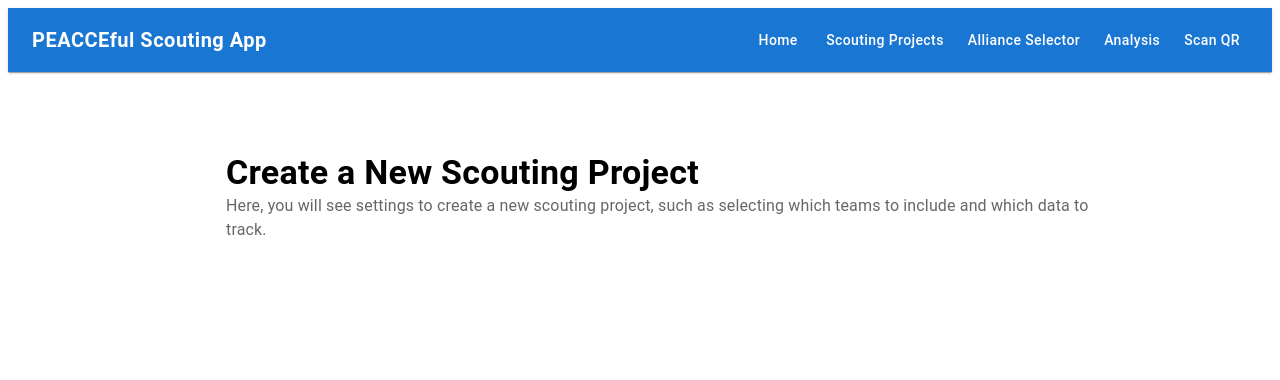
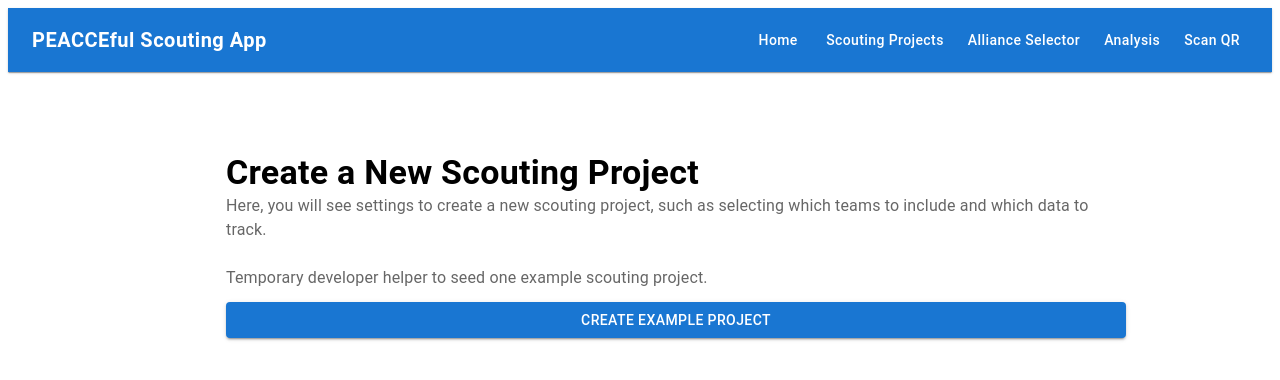
Before and after one commit to zoefisk/frc-scouting-app, a Next.js app: page /scouting-projects/new in a window 1280 px wide. Shown: the top 380 px of the page. Built offline with nearby package versions, Linux system fonts and the light colour scheme; no server answers; what @mui/material-nextjs would draw is missing.

Commit message:
feat(scouting-projects): make a testing button for adding sample data to the database

```diff
--- a/src/app/scouting-projects/new/page.tsx
+++ b/src/app/scouting-projects/new/page.tsx
@@ -1,6 +1,7 @@
 import PageShell from "@/components/layout/PageShell";
 import { Typography } from "@mui/material";
 import React from "react";
+import SeedExampleProjectButton from "@/components/scouting-project/SeedExampleProjectButton";
 
 export default function NewScoutingProjectPage() {
   return (
@@ -12,6 +13,8 @@ export default function NewScoutingProjectPage() {
         Here, you will see settings to create a new scouting project, such as
         selecting which teams to include and which data to track.
       </Typography>
+
+      <SeedExampleProjectButton />
     </PageShell>
   );
 }
--- /dev/null
+++ b/src/components/scouting-project/SeedExampleProjectButton.tsx
@@ -0,0 +1,73 @@
+"use client";
+
+import React from "react";
+import { Button, Stack, Typography } from "@mui/material";
+import { useRouter } from "next/navigation";
+import { useToast } from "@/lib/hooks/useToast";
+
+const exampleProjectPayload = {
+  name: "Example NE District Project",
+  eventKey: "2026cthar",
+  year: 2026,
+  teamKeys: ["frc190", "frc195", "frc2370", "frc4909"],
+  accessMode: "authenticated" as const,
+  dataMode: "both" as const,
+  matchCollectionMode: "alliance" as const,
+  formMode: "default" as const,
+};
+
+export default function SeedExampleProjectButton() {
+  const router = useRouter();
+  const toast = useToast();
+  const [isCreating, setIsCreating] = React.useState(false);
+
+  const handleCreate = async () => {
+    try {
+      setIsCreating(true);
+
+      const res = await fetch("/api/scouting-projects", {
+        method: "POST",
+        headers: {
+          "Content-Type": "application/json",
+        },
+        body: JSON.stringify(exampleProjectPayload),
+      });
+
+      const data = (await res.json()) as {
+        ok?: boolean;
+        error?: string;
+        projectId?: string;
+      };
+
+      if (!res.ok || !data.projectId) {
+        throw new Error(
+          data.error ?? "Failed to create example scouting project."
+        );
+      }
+
+      toast.success("Example scouting project created.");
+      router.push(`/scouting-projects/${data.projectId}`);
+    } catch (error) {
+      console.error(error);
+      toast.error(
+        error instanceof Error
+          ? error.message
+          : "Failed to create example scouting project."
+      );
+    } finally {
+      setIsCreating(false);
+    }
+  };
+
+  return (
+    <Stack spacing={1.5} sx={{ mt: 3 }}>
+      <Typography color="text.secondary">
+        Temporary developer helper to seed one example scouting project.
+      </Typography>
+
+      <Button variant="contained" onClick={handleCreate} disabled={isCreating}>
+        {isCreating ? "Creating Example Project..." : "Create Example Project"}
+      </Button>
+    </Stack>
+  );
+}
```
